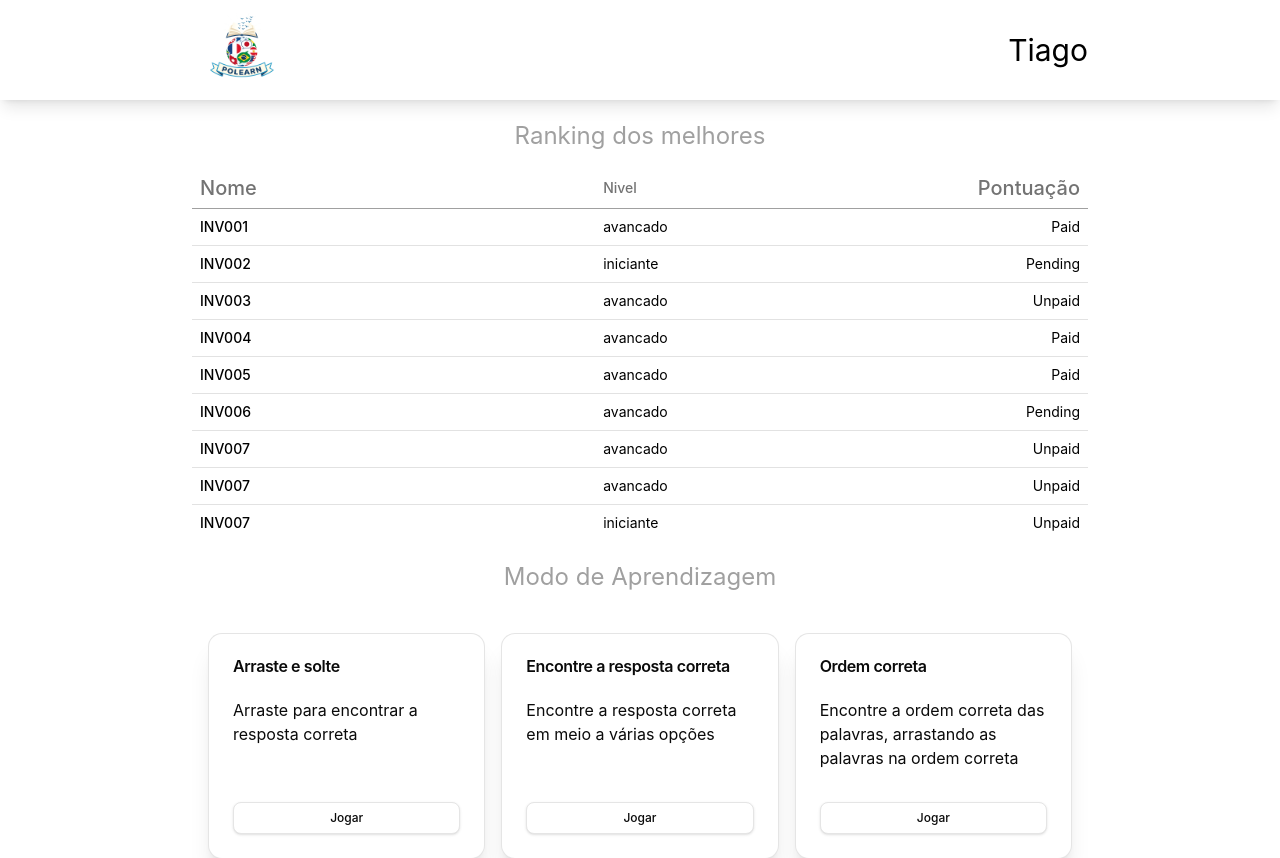
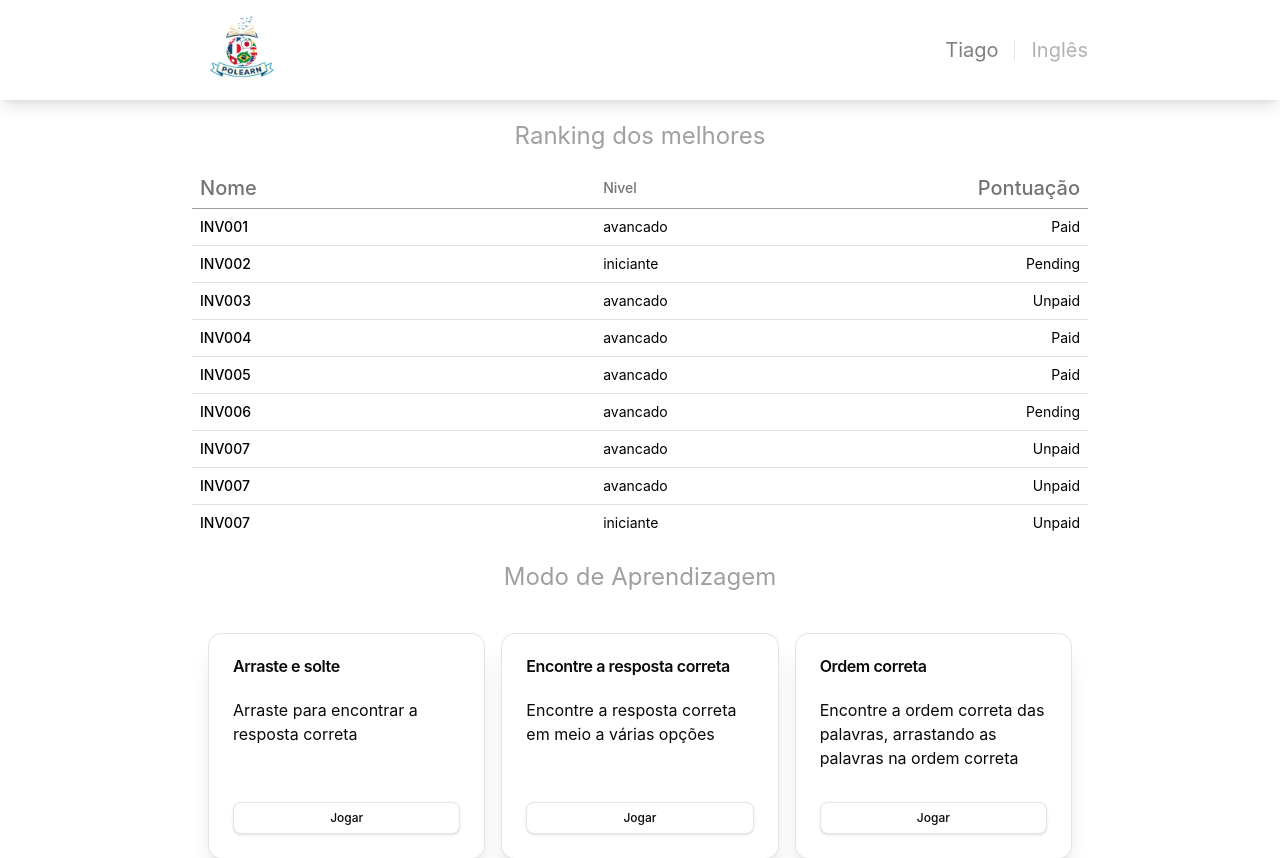
Before and after one commit to Tyago-santos/polearn, a React (Vite) app: page / in a window 1280 px wide. Shown: the top 858 px of the page. Built offline with nearby package versions, Linux system fonts and the light colour scheme.

Commit message:
styles: style header nav

```diff
--- a/src/components/Header.tsx
+++ b/src/components/Header.tsx
@@ -1,3 +1,4 @@
+import { Separator } from "@/components/ui/separator";
 import { Link } from "@tanstack/react-router";
 export const Header = () => {
   return (
@@ -6,8 +7,10 @@ export const Header = () => {
         <Link to="/">
           <img className="size-25" src="/logo.png" alt="logo" />
         </Link>
-        <ul>
-          <li className="text-3xl">Tiago</li>
+        <ul className="flex h-5 items-center gap-4 text-sm">
+          <li className="text-xl text-black/50">Tiago</li>
+          <Separator orientation="vertical" />
+          <li className="text-xl  text-black/30">Inglês</li>
         </ul>
       </nav>
     </header>
--- a/src/components/ui/separator.tsx
+++ b/src/components/ui/separator.tsx
@@ -1,5 +1,3 @@
-"use client"
-
 import * as React from "react"
 import * as SeparatorPrimitive from "@radix-ui/react-separator"
 
```
